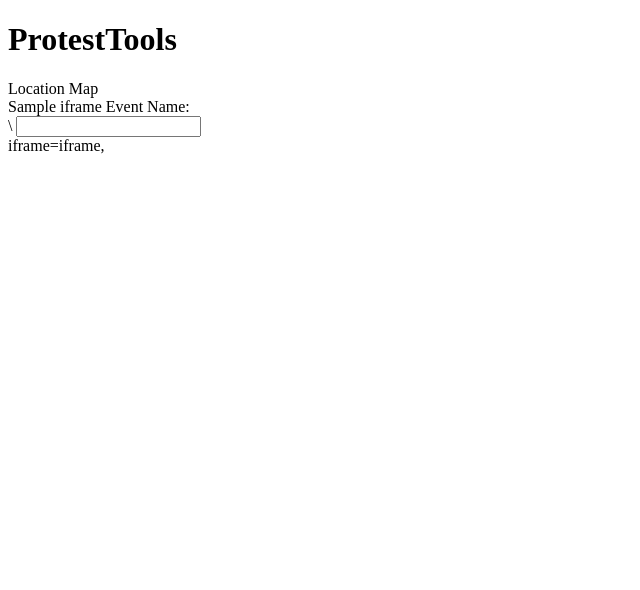
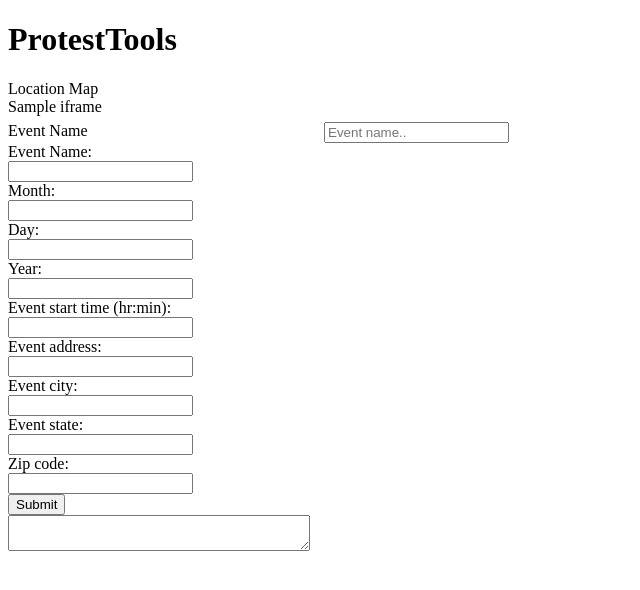
Before and after one commit to Discord-ian/ProtestTools, a Flask app: template ProtestTools/templates/createEvent.html in a window 1280 px wide. Shown: the top 590 px of the page, without its empty margins (0-640 px from the left). Run offline with Flask 3, Linux system fonts and the light colour scheme; the template is opened without the code that fills it: most values are stand-ins (such as "Sample title", 1, 10 or a date in 2020).

Commit message:
changes to createEvent.html

```diff
--- a/ProtestTools/templates/createEvent.html
+++ b/ProtestTools/templates/createEvent.html
@@ -1,11 +1,81 @@
  <!DOCTYPE html>
             <html>
-                <head><h1>ProtestTools</h1></head>
+                <head><h1>ProtestTools</h1>
+                <style>
+                    .col-25 {
+                        float: left;
+                        width: 25%;
+                        margin-top: 6px;
+                    }
+
+                    .col-75 {
+                      float: left;
+                      width: 75%;
+                      margin-top: 6px;
+                    }
+
+                </style>
+
+
+
+                </head>
                 <body>
                     Location Map<br>
-                    {{ iframe|safe }}
-                    <label for="ename">Event Name:</label><br>\
+                    {{ iframe|safe }}<br>
+                    <div class ="inputbox">
+                        <form action =" ">
+                            <div class="col-25">
+                                <label for="ename">Event Name</label>
+                             </div>
+                            <div class="col-75">
+                                <input type="text" id="ename" name="eventname" placeholder="Event name..">
+                            </div>
+
+
+                        </form>
+
+
+                    </div>
+
+
+
+
+
+
+
+
+
+
+
+
+
+
+
+
+
+                    <label for="ename">Event Name:</label><br>
                     <input type="text" id="ename" name="ename"><br>
+                    <label for="month">Month:</label><br>
+                    <input type="text" id="month" name="month"><br>
+                    <label for="day">Day:</label><br>
+                    <input type="text" id="day" name="day"><br>
+                    <label for="year">Year:</label><br>
+                    <input type="text" id="year" name="year"><br>
+                    <label for="etime">Event start time (hr:min):</label><br>
+                    <input type="text" id="etime" name="etime"><br>
+                    <label for="address"> Event address: </label><br>
+                    <input type="text" id="address" name="address"><br>
+                    <label for="city"> Event city: </label><br>
+                    <input type="text" id="city" name="city"><br>
+                    <label for="state"> Event state: </label><br>
+                    <input type="text" id="state" name="state"><br>
+                    <label for="zipcode"> Zip code: </label><br>
+                    <input type="text" id="zipcode" name="zipcode"><br>
+
+                    <form method="get" id="eventCause">
+                        <input type="submit" />
+                    </form>
+                    <textarea form ="eventCause" name="eventCause" id="ecid" cols="35" wrap="soft"></textarea>
+
                 </body>
             </html>
- iframe=iframe,
```
